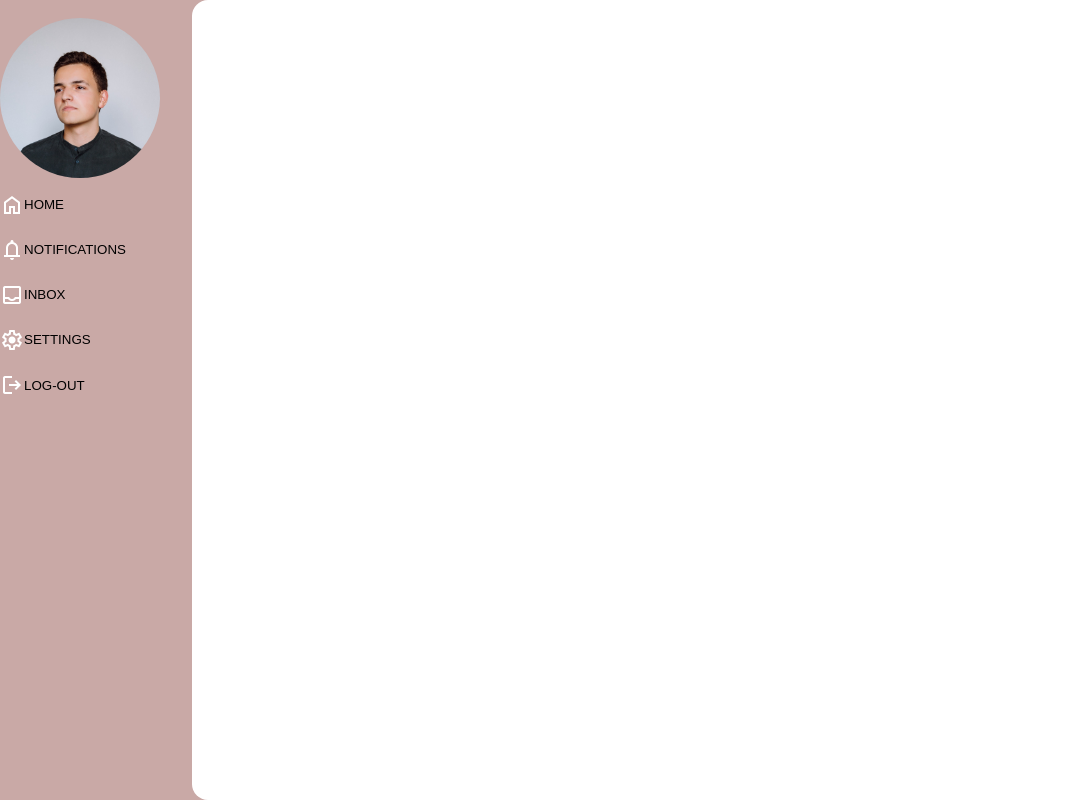
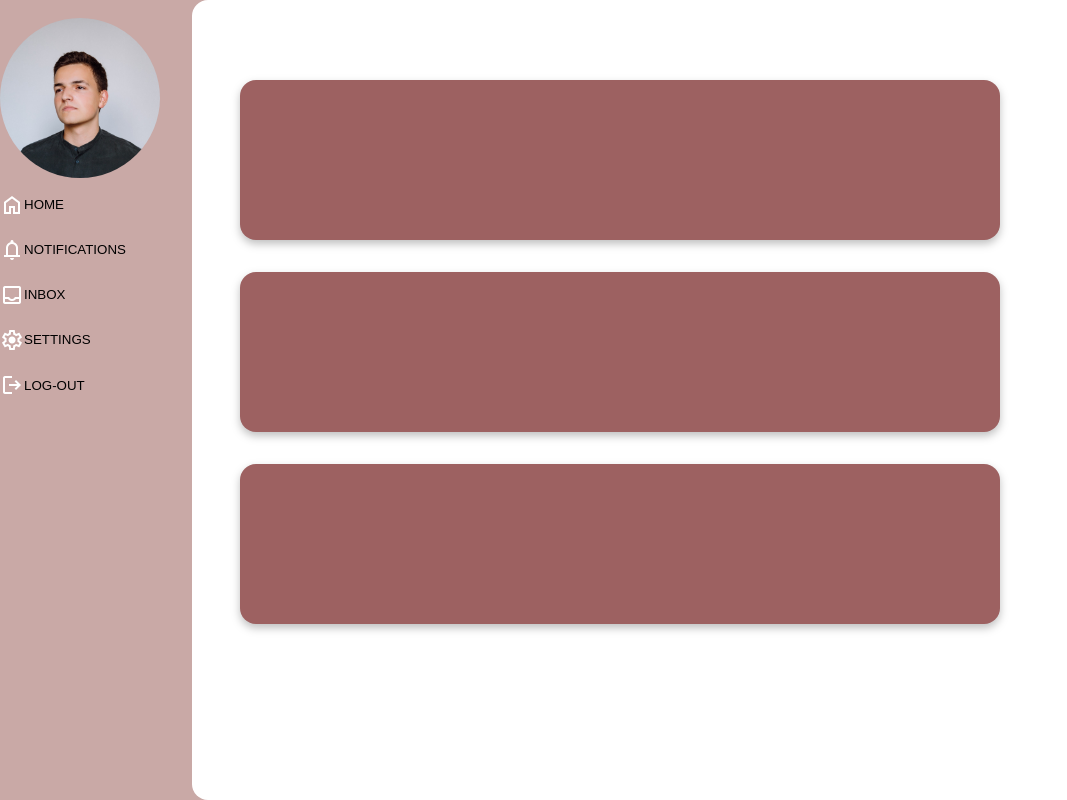
Before and after one commit to 1riip/Unihack-2022-13, a plain HTML site: page index.html in a window 1280 px wide. Shown: the whole page, without its empty margins (0-1067 px from the left). Drawn offline with nearby package versions, Linux system fonts and the light colour scheme.

Commit message:
VIORELEEEEE CATIAS GURA TA DA MI ECLERU

```diff
--- a/index.html
+++ b/index.html
@@ -40,13 +40,13 @@
                     </span>
                 INBOX
                 </button>
-                <button type="button" class="centrare">
+                <button type="button" class="centrare" href = "">
                 <span class="material-symbols-outlined" style="color: white">
                     settings
                     </span>
                 SETTINGS
                 </button>
-                <button type="button" class="centrare">
+                <button type="button" class="centrare" >
                 <span class="material-symbols-outlined" style="color: white">
                     logout
                     </span>
@@ -57,7 +57,20 @@
 
         </div>
         <div class="overlap">
+            <div class="grid">
 
+
+            <div class="rectangle">
+
+            </div>
+
+            <div class="rectangle2">
+
+            </div>
+
+            <div class="rectangle3">
+
+            </div>
         </div>
 
 
--- a/style.css
+++ b/style.css
@@ -59,3 +59,39 @@
   padding-top: 1.5ex;
   padding-bottom: 1.5ex;
 }
+
+.rectangle
+{
+  background-color: #9D6161;
+  position: absolute;
+  width: 760px;
+  height: 160px;
+  filter: drop-shadow(0px 4px 4px rgba(0, 0, 0, 0.25));
+  border-radius: 1rem;
+  margin-top: 5em;
+  margin-left: 3em;
+}
+
+.rectangle2
+{
+  background-color: #9D6161;
+  position: absolute;
+  width: 760px;
+  height: 160px;
+  filter: drop-shadow(0px 4px 4px rgba(0, 0, 0, 0.25));
+  border-radius: 1rem;
+  margin-top: 17em;
+  margin-left: 3em;
+}
+
+.rectangle3
+{
+  background-color: #9D6161;
+  position: absolute;
+  width: 760px;
+  height: 160px;
+  filter: drop-shadow(0px 4px 4px rgba(0, 0, 0, 0.25));
+  border-radius: 1rem;
+  margin-top: 29em;
+  margin-left: 3em;
+}
```
